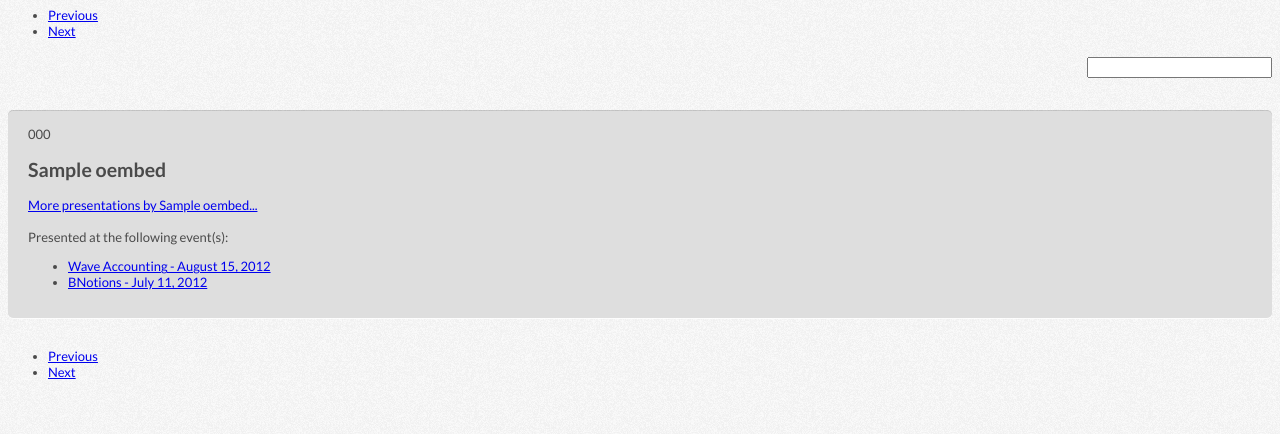
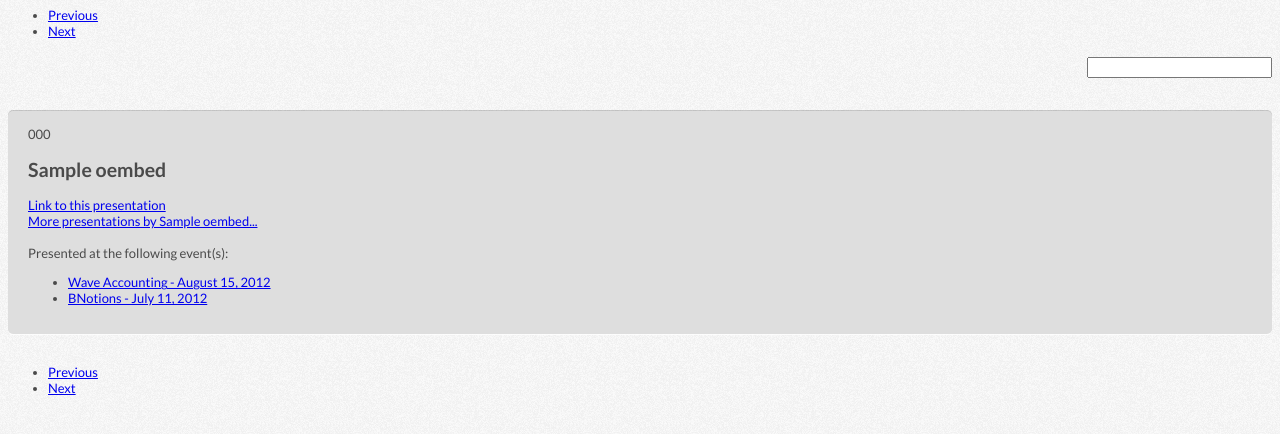
Before and after one commit to ashchristopher/django-toronto, a Django app: template presentations/templates/presentations/list.html in a window 1280 px wide. Shown: the part 145-579 px from the top of the page. Run offline with Django 3.2, Linux system fonts and the light colour scheme; the template is opened without the code that fills it: most values are stand-ins (such as "Sample title", 1, 10 or a date in 2020).

Commit message:
Added a link to the current presentation.

```diff
--- a/presentations/templates/presentations/list.html
+++ b/presentations/templates/presentations/list.html
@@ -22,7 +22,13 @@
                 <h2>{{ presentation.get_oembed.author_name }}</h2>
                 <div class='row'>
                     <div class='span4'>
-                        <a href='{{ presentation.get_oembed.author_url }}'><i class="icon-globe"></i> More presentations by {{ presentation.get_oembed.author_name }}...</a>
+                        <a href='{{ presentation.url }}'><i class="icon-globe"></i> Link to this presentation</a>
+                    </div>
+                </div>
+
+                <div class='row'>
+                    <div class='span4'>
+                        <a href='{{ presentation.get_oembed.author_url }}'><i class="icon-th-list"></i> More presentations by {{ presentation.get_oembed.author_name }}...</a>
                     </div>
                 </div>
 
```
